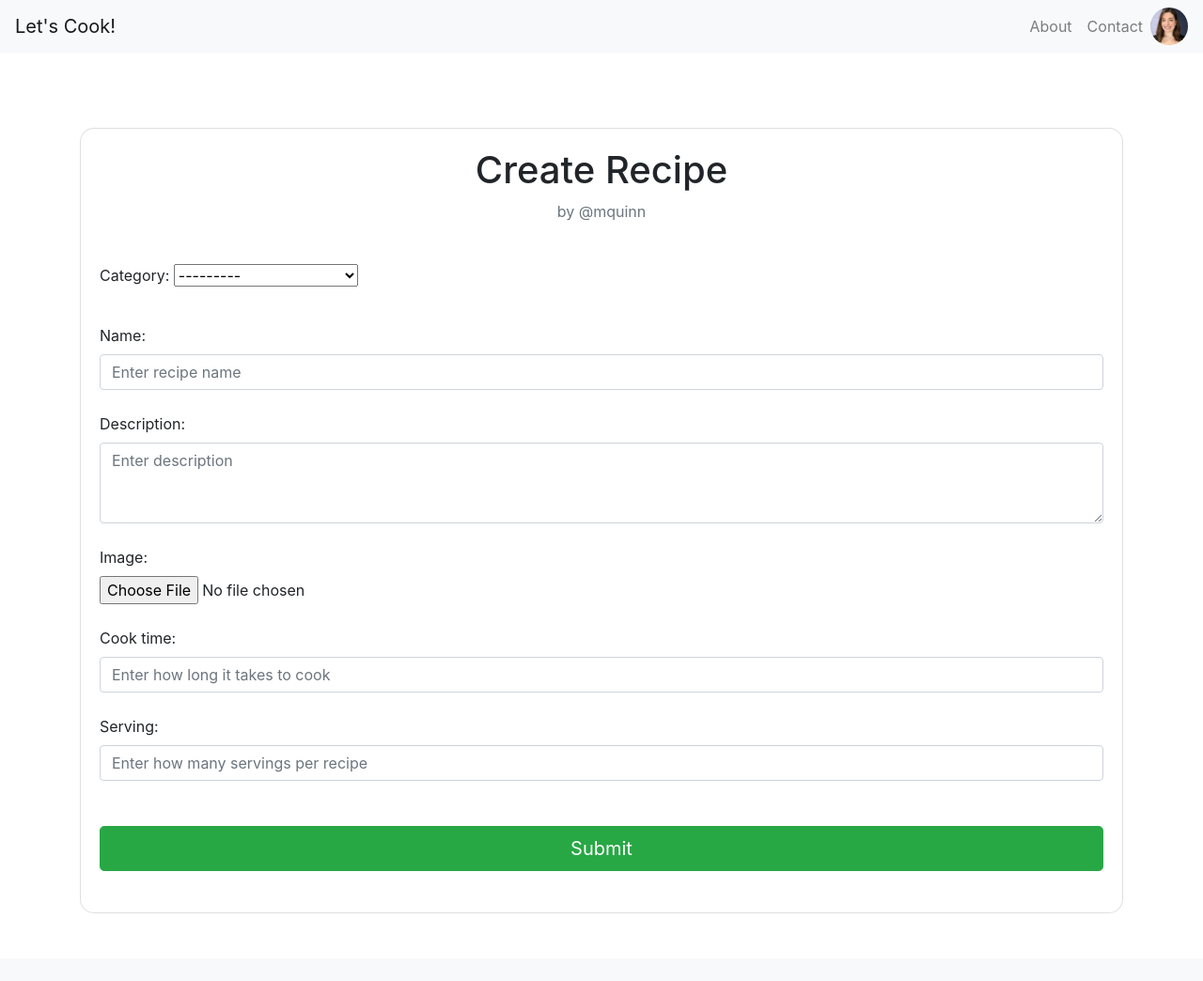
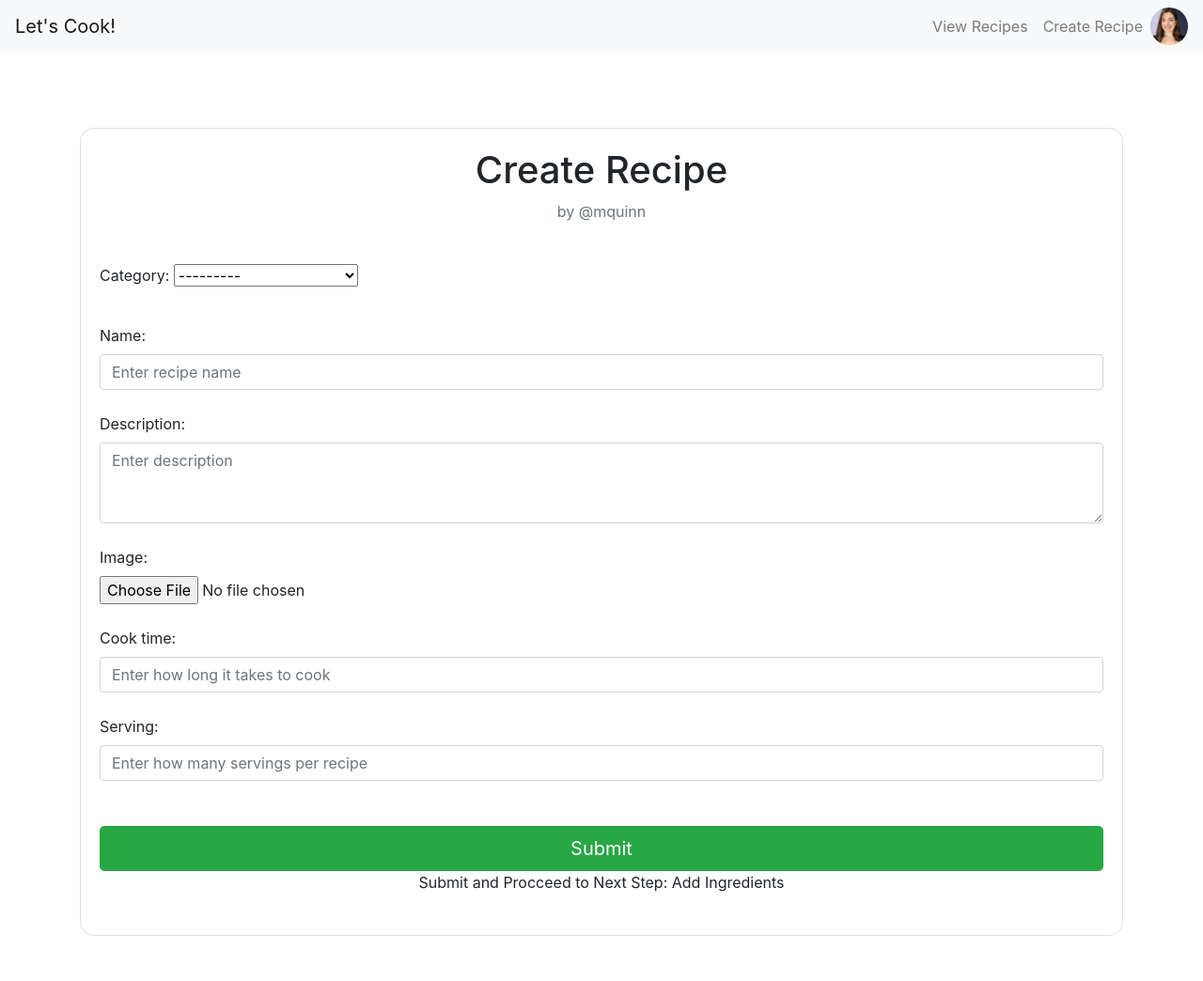
Before and after one commit to shellbellquinn/meal-planner, a Django app: page /recipe/create/ in a window 1280 px wide. Shown: the whole page at 94% size. Before the commit the page ends 972 px from the top, so only its background shows below. Run offline with Django 3.2, Linux system fonts and the light colour scheme; a user stored in the database is signed in; data comes from the database, SQL or seed files in the repository; parts of the project's set-up code (start-up, migrations or seed data) failed here and were passed over.

Commit message:
Add files via upload

```diff
--- a/core/templates/core/base.html
+++ b/core/templates/core/base.html
@@ -22,10 +22,10 @@
         <ul class="navbar-nav ml-auto">
 
           <li class="nav-item">
-            <a class="nav-link" href="#">About</a>
+            <a class="nav-link" href="{% url 'recipe:view_recipes' %}">View Recipes</a>
           </li>
           <li class="nav-item">
-            <a class="nav-link" href="#">Contact</a>
+            <a class="nav-link" href="{% url 'recipe:create_recipe' %}">Create Recipe</a>
           </li>
           <li class="dropdown-divider">
             <br>
@@ -39,6 +39,7 @@
                   <p class="dropdown-item disabled" >   {{ request.user.first_name }} {{ request.user.last_name }}</p>
                   <p class="dropdown-item disabled" >   {{ request.user.email }} </p>
                   <a class="dropdown-item" href="{% url 'profile:view_profile' %}"> Profile </a>
+                  <a class="dropdown-item" href="{% url 'recipe:view_my_recipes' %}"> My Recipes </a>
                   <div class="dropdown-divider"></div>
                   <a class="dropdown-item" href="{% url 'core:signout' %}">Sign Out</a>
                 </ul>
--- a/recipe/templates/recipe/forms.html
+++ b/recipe/templates/recipe/forms.html
@@ -23,7 +23,7 @@
                             <br>
                             <!-- Submit button -->
                             <input type="submit" data-mdb-button-init data-mdb-ripple-init class="btn btn-success btn-lg btn-block"></button>
-                            <div class="d-flex justify-content-around  mb-4"></div>
+                            <div class="d-flex justify-content-around  mb-4">{{ submitmessage }}</div>
                         </form>
 
             </div>
--- a/recipe/urls.py
+++ b/recipe/urls.py
@@ -3,9 +3,16 @@ from . import views
 
 app_name = 'recipe'
 urlpatterns = [
+    path('', views.view_recipe, name='view_recipes'),
+    path('mine/', views.view_my_recipes, name='view_my_recipes'),
+    path('detail/<int:recipe_primary_key>/', views.view_recipe_detail, name='view_recipe_detail'),
     path('create/', views.create_recipe, name="create_recipe"),
     path('update/<int:recipe_primary_key>/', views.update_recipe, name="update_recipe"),
     path('delete/<int:recipe_primary_key>/', views.delete_recipe, name="delete_recipe"),
     path('<int:recipe_primary_key>/ingredient/create/', views.create_ingredient, name="create_ingredient"),
     path('<int:recipe_primary_key>/ingredient/update/<int:ingredient_primary_key>/', views.update_ingredient, name="update_ingredient"),
+    path('<int:recipe_primary_key>/ingredient/delete/<int:ingredient_primary_key>/', views.delete_ingredient, name="delete_ingredient"),
+    path('<int:recipe_primary_key>/instructions/create/', views.create_instructions, name="create_instructions"),
+    path('<int:recipe_primary_key>/instructions/update/<int:instructions_primary_key>/', views.update_instructions, name="update_ingredient"),
+    path('<int:recipe_primary_key>/instructions/delete/<int:instructions_primary_key>/', views.delete_instructions, name="delete_ingredient"),
 ]
--- a/recipe/views.py
+++ b/recipe/views.py
@@ -1,10 +1,55 @@
 from django.shortcuts import get_object_or_404, render, redirect
 from django.contrib.auth.decorators import login_required
 from django.contrib import messages
+from django.db.models import Q
 
 from .models import Category, Recipe, Instructions, Ingredient
 from .forms import RecipeForm, IngredientForm, InstructionForm
 
+#view user recipes in view_my_recipes.html
+@login_required
+def view_my_recipes(request):
+    recipes = Recipe.objects.filter(created_by=request.user)
+
+    return render(request, 'recipe/view_my_recipes.html', {
+    'title': 'My Recipes',
+    'recipes': recipes,
+})
+
+#view recipes in view_recipe.html
+@login_required
+def view_recipe(request):
+    query = request.GET.get('query', '')
+    category_id = request.GET.get('category', 0)
+    categories= Category.objects.all()
+    recipes = Recipe.objects.all()
+
+    if category_id:
+        recipes = recipes.filter(category_id=category_id)
+
+    if query:
+        recipes = recipes.filter(Q(name__icontains=query) | Q(description__icontains=query))
+
+    return render(request, 'recipe/view_recipe.html', {
+        'title': 'Recipes',
+        'recipes': recipes,
+        'categories': categories,
+    })
+
+#view recipe details
+@login_required
+def view_recipe_detail(request, recipe_primary_key):
+    recipe = get_object_or_404(Recipe, pk=recipe_primary_key)
+    ingredients = Ingredient.objects.filter(recipe_id=recipe_primary_key)
+    instructions = Instructions.objects.filter(recipe_id=recipe_primary_key)
+    return render(request, 'recipe/view_recipe_details.html', {
+        'title': 'Recipe Details',
+        'recipe': recipe,
+        'ingredients': ingredients,
+        'instructions': instructions,
+    })
+
+#create a new recipe
 @login_required
 def create_recipe(request):
     if request.method == 'POST':
@@ -22,8 +67,10 @@ def create_recipe(request):
     return render(request, 'recipe/forms.html', {
         'title': 'Create Recipe',
         'form': form,
+        'submitmessage': 'Submit and Procceed to Next Step: Add Ingredients'
     })
 
+#update recipe
 @login_required
 def update_recipe(request, recipe_primary_key):
     recipe = get_object_or_404(Recipe, pk=recipe_primary_key, created_by=request.user)
@@ -47,6 +94,7 @@ def update_recipe(request, recipe_primary_key):
         'form': form
     })
 
+#delete recipe
 @login_required
 def delete_recipe(request, recipe_primary_key):
     recipe = get_object_or_404(Recipe, pk=recipe_primary_key, created_by=request.user)
@@ -55,6 +103,7 @@ def delete_recipe(request, recipe_primary_key):
     messages.success(request, 'Recipe deleted')
     return(redirect('core:home'))
 
+#create ingredients associated with recipe
 @login_required
 def create_ingredient(request, recipe_primary_key):
     if request.method == 'POST':
@@ -73,8 +122,10 @@ def create_ingredient(request, recipe_primary_key):
     return render(request, 'recipe/forms.html', {
         'title': 'Add Ingredient',
         'form': form,
+        'submitmessage': 'Submit and Procceed to Next Step: Add Instructions'
     })
 
+#update ingredient
 @login_required
 def update_ingredient(request, recipe_primary_key, ingredient_primary_key):
     recipe = get_object_or_404(Recipe, pk=recipe_primary_key, created_by=request.user)
@@ -96,3 +147,70 @@ def update_ingredient(request, recipe_primary_key, ingredient_primary_key):
         'title': "Update Recipe Ingredient",
         'form': form,
     })
+
+#delete ingredient
+@login_required
+def delete_ingredient(request, recipe_primary_key, ingredient_primary_key):
+    recipe = get_object_or_404(Recipe, pk=recipe_primary_key, created_by=request.user)
+    ingredient = get_object_or_404(Ingredient, pk=ingredient_primary_key, recipe_id=recipe.id)
+    ingredient.delete()
+
+    messages.success(request, 'Ingredient deleted')
+    return(redirect('core:home'))
+
+#create instructions for recipe
+@login_required
+def create_instructions(request, recipe_primary_key):
+    if request.method == 'POST':
+        form = InstructionForm(request.POST)
+
+        if form.is_valid():
+            instructions = form.save(commit=False)
+            instructions.recipe_id = recipe_primary_key
+            instructions.save()
+
+            messages.success(request, "Instructions Added")
+        else:
+            messages.error(request, "Failed to add instructions")
+    else:
+        form = InstructionForm()
+    return render(request, 'recipe/forms.html', {
+        'title': 'Add Instructions',
+        'form': form,
+        'submitmessage': 'Submit and Save Recipe'
+    })
+
+#edit instructions
+@login_required
+def update_instructions(request, recipe_primary_key, instructions_primary_key):
+    recipe = get_object_or_404(Recipe, pk=recipe_primary_key, created_by=request.user)
+    instructions = get_object_or_404(Instructions, pk=instructions_primary_key, recipe_id=recipe.id)
+
+    if request.method == 'POST':
+        form = InstructionForm(request.POST, instance=instructions)
+
+        if form.is_valid():
+            form.save()
+            messages.success(request, "Instructions updated")
+        else:
+            messages.error(request, "Failed to update instructions")
+    else:
+        form = InstructionForm(instance=instructions)
+
+    form = InstructionForm(instance=instructions)
+    return render(request, 'recipe/forms.html', {
+        'title': "Update Recipe Instructions",
+        'form': form,
+    })
+
+
+
+#delete instructions
+@login_required
+def delete_instructions(request, recipe_primary_key, instructions_primary_key):
+    recipe = get_object_or_404(Recipe, pk=recipe_primary_key, created_by=request.user)
+    instructions = get_object_or_404(Instructions, pk=instructions_primary_key, recipe_id=recipe.id)
+    instructions.delete()
+
+    messages.success(request, 'Instructions deleted')
+    return(redirect('core:home'))
```
Also changed, not shown: core/templates/core/home.html (+10 -2 lines), recipe/templates/recipe/view_my_recipes.html (added, +22 -0 lines), recipe/templates/recipe/view_recipe.html (added, +51 -0 lines), recipe/templates/recipe/view_recipe_details.html (added, +65 -0 lines), static/noresults.svg (added).
